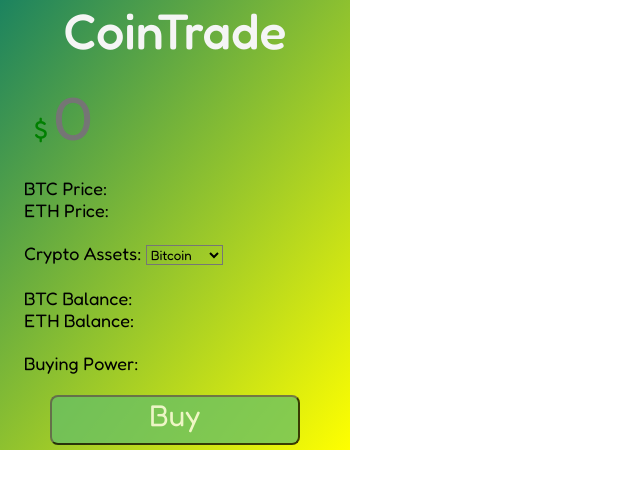
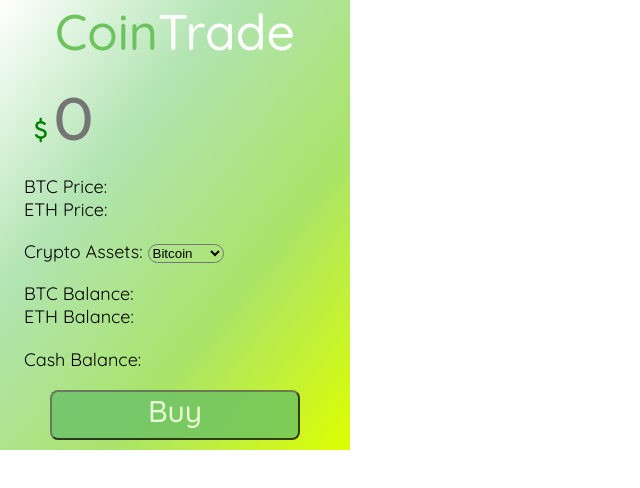
Before and after one commit to christiansansovich/hackathon, a browser extension: page index.html in a window 1280 px wide. Shown: the whole page, without its empty margins (0-640 px from the left). Drawn offline with Linux system fonts and the light colour scheme; no server answers.

```diff
--- a/index.html
+++ b/index.html
@@ -3,12 +3,12 @@
     <title>CoinTrade</title>
      <meta charset="utf-8">
      <link rel="stylesheet" type="text/css" href="style.css">
-     <link href="https://fonts.googleapis.com/css2?family=Fredoka:wght@300;400;500;600;700&family=Montserrat:ital,wght@0,500;0,600;1,400;1,500&display=swap" rel="stylesheet">
+     <link href="https://fonts.googleapis.com/css2?family=Fredoka:wght@300;400;500;600;700&family=Montserrat:ital,wght@0,500;0,600;1,400;1,500&family=Quicksand:wght@400;500;600;700&display=swap" rel="stylesheet">
      <script src="main.js" type="module"></script>
     </head>
 <body>
     <div class="main" style="width: 350px">
-        <h2 class="title">CoinTrade</h2>
+        <h2 class="title"><span id="coin">Coin</span><span id="trade">Trade</span></h2>
         <div class="dollar-box">
            <span class="dollasign">$</span>
            <input minlength="1" inputmode="decimal" placeholder="0" class="input" value="">
@@ -29,7 +29,7 @@
             <span id="ethholdings">ETH Balance:</span>
         </div>
         <div class="BP">
-            <span id="buyingpower">Buying Power:</span>
+            <span id="buyingpower">Cash Balance:</span>
         </div>
         <div class="buybtn">
             <button class="buy">
--- a/main.js
+++ b/main.js
@@ -116,7 +116,7 @@
 function accountInfoPopulate(accountInfo) {
   const buyingPower = document.querySelector('#buyingpower');
 
-  buyingPower.innerText = `Buying power: ${accountInfo.buying_power}`;
+  buyingPower.innerText = `Cash Balance: ${accountInfo.buying_power}`;
 }
 
 
--- a/style.css
+++ b/style.css
@@ -5,7 +5,7 @@
     padding: 0;
 }
 .main {
-    background-image: linear-gradient(to bottom right, rgb(28, 131, 95), yellow);
+    background-image: linear-gradient(to bottom right, white, rgb(177, 228, 177), rgb(170, 228, 105), rgb(221, 255, 0));
     width: 350px;
     height: 450px;
     /* border: 2px solid #212; */
@@ -19,15 +19,23 @@
     padding-right: 24px;
     padding-bottom: 0px;
     font-size: 18px;
-    /* border-radius: 15px; */
+    font-weight: 400;
+    font-family: 'Quicksand', sans-serif;
+    /*   */
 }
 .title {
     display: flex;
-    font-family: 'Fredoka';
+    /* font-family: 'Fredoka'; */
     font-weight: 500;
     font-size: 50;
-    color: whitesmoke;
+    /* color: whitesmoke; */
     justify-content: center;
+}
+#coin {
+    color: rgb(109, 196, 95);
+}
+#trade {
+    color: white;
 }
 .dollarbox {
     display: flex;
@@ -66,31 +74,29 @@
     background: rgb(var(--gray0));
 }
 
-.prices {
-    font-family: 'Fredoka';
-}
 #ETHprice {
     padding-left: 30px;
 }
-.asset{
+/* .asset{
     font-family: 'Fredoka';
+} */
+#asset{
+    /* font-family: 'Fredoka'; */
+    border-radius: 15px;
 }
-#asset{
+/* .positions {
     font-family: 'Fredoka';
-}
-.positions {
-    font-family: 'Fredoka';
-}
+} */
 #ETHpos {
     padding-left: 10px;
 }
-.BP {
+/* .BP {
     font-family: 'Fredoka';
-}
+} */
 .buybtn {
     display: flex;
     justify-content: center;
-    padding-bottom: 5px;
+    padding-bottom: 10px;
 
 }
 .buy {
@@ -106,8 +112,9 @@
     /* padding-left: 90;  */
     padding-bottom: 10;
     display: flex;
-    font-family: 'Fredoka', "Segoe UI";
+    font-family: 'Quicksand', "Segoe UI";
     /* font-family: "Segoe UI", Roboto, Oxygen, Ubuntu, Cantarell, "Fira Sans", "Droid Sans", "Helvetica Neue", sans-serif; */
     font-size: 30px;
+    font-weight: 500;
     color: white;
 }
```
